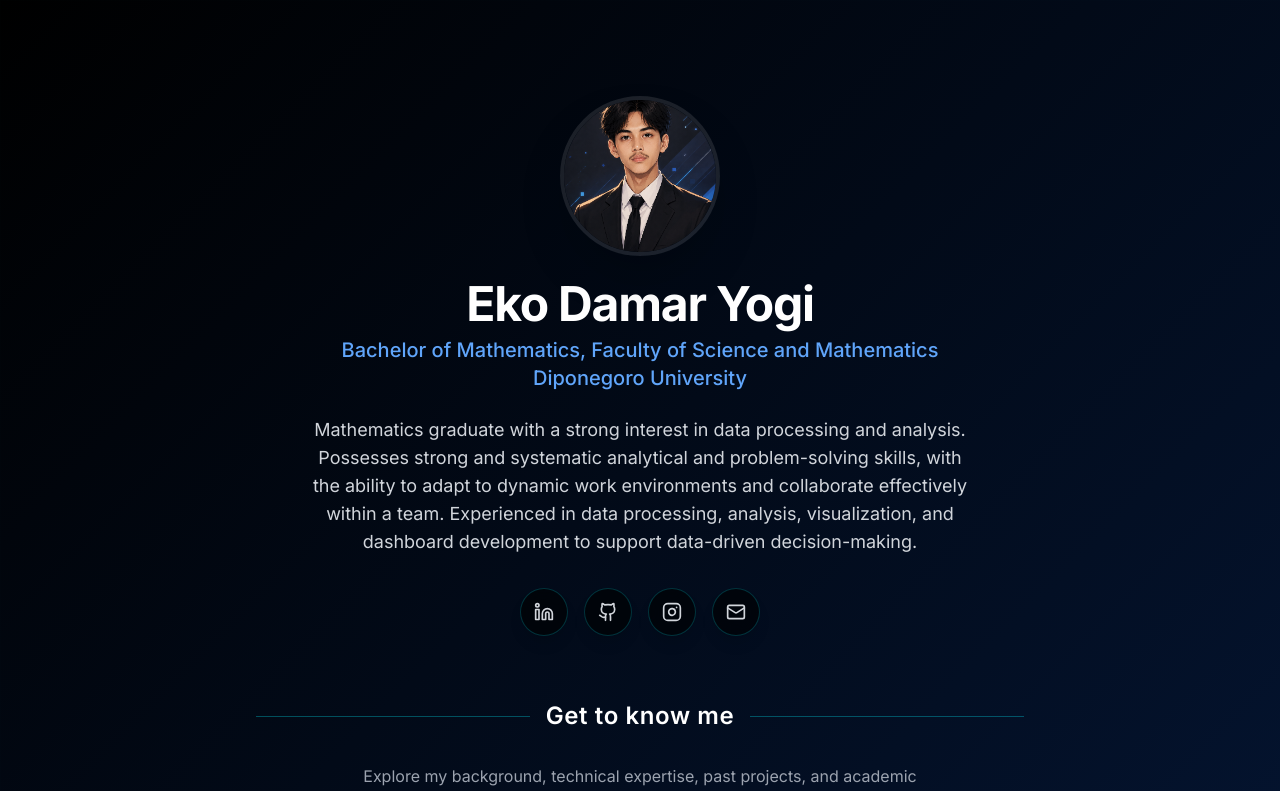
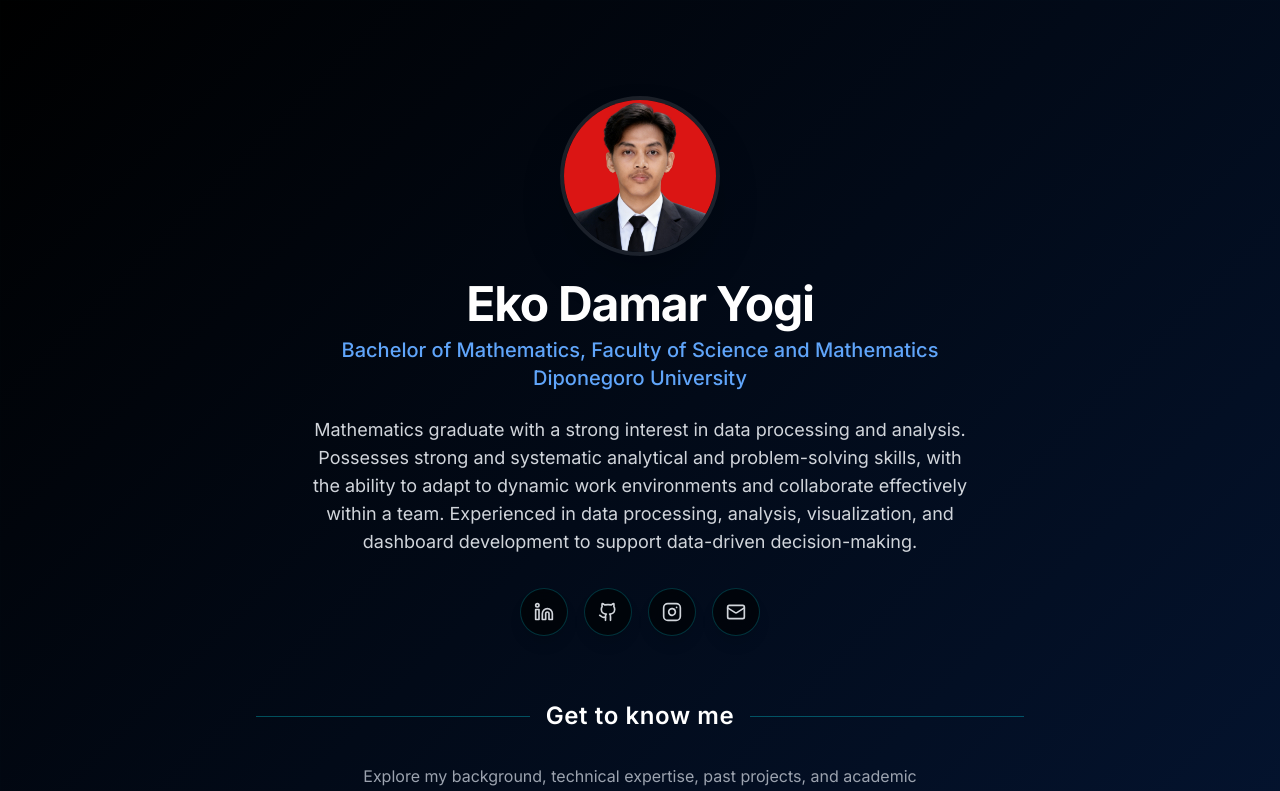
Before and after one commit to ekodamaryogi/ekodamaryogi, a Next.js app: page / in a window 1280 px wide. Shown: the top 791 px of the page. Built offline with nearby package versions, Linux system fonts and the light colour scheme; no server answers; the database is empty.

Commit message:
Update page.tsx

```diff
--- a/src/app/page.tsx
+++ b/src/app/page.tsx
@@ -63,7 +63,7 @@ export default function Home() {
           transition={{ type: "spring", stiffness: 300, damping: 20 }}
           className="relative w-32 h-32 md:w-40 md:h-40 mb-6 rounded-full overflow-hidden border-4 border-gray-200 dark:border-white/10 shadow-2xl hover:shadow-cyber-hover transition-shadow duration-300 cursor-pointer"
         >
-          <img src="/profile.png" alt="Eko Damar Yogi" className="w-full h-full object-cover" />
+          <img src="/6e3b9488-9a65-4db7-826a-6c78895cde70.jpg" alt="Eko Damar Yogi" className="w-full h-full object-cover" />
         </motion.div>
 
 
```
